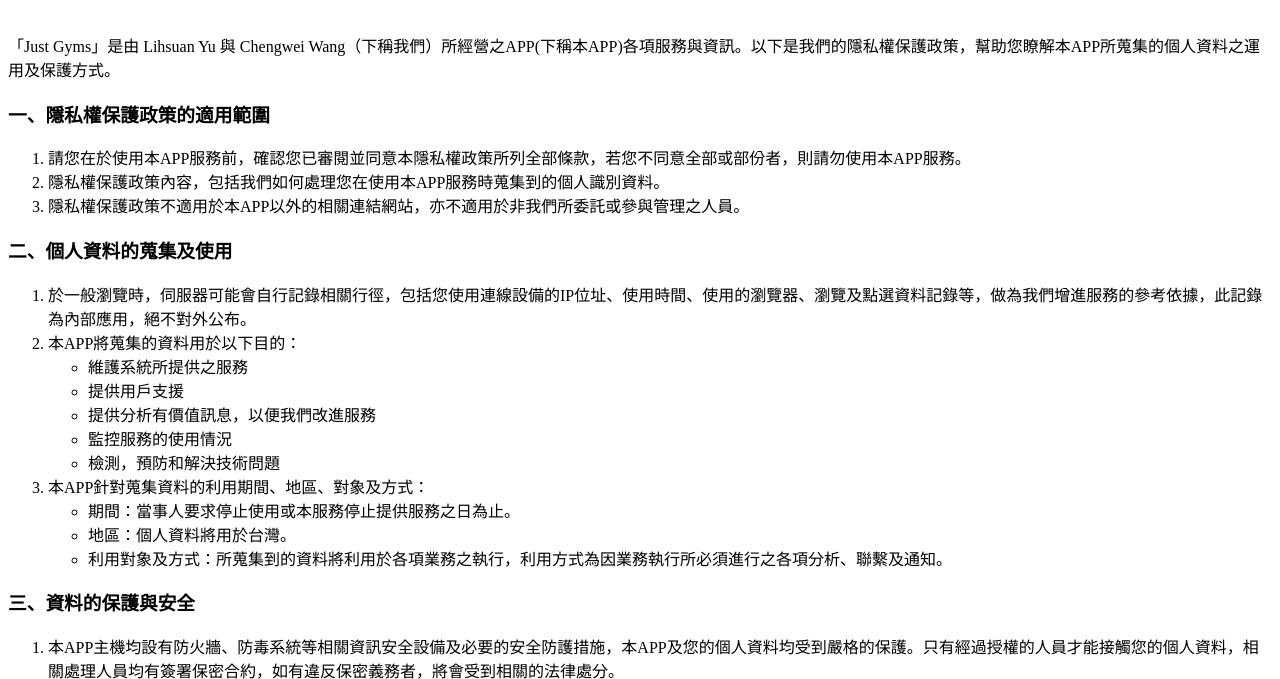
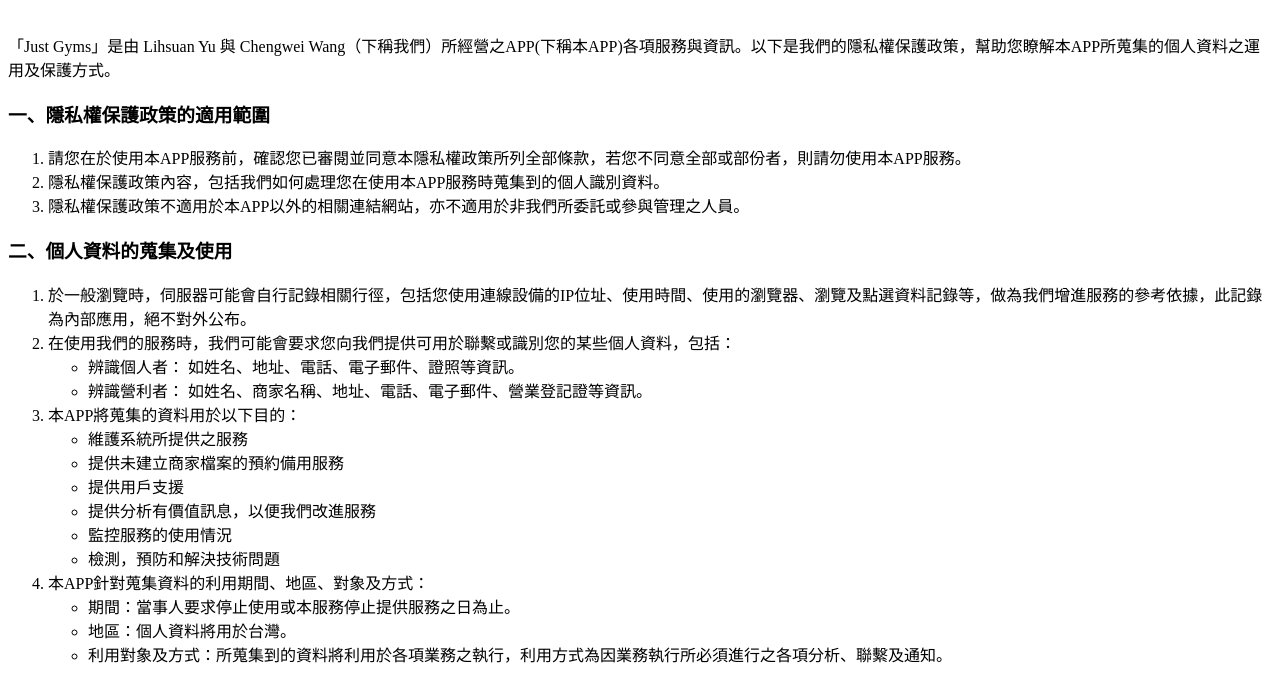
Before and after one commit to yu840915/JustGyms-server, a plain HTML site: page public/privacy/index.html in a window 1280 px wide. Shown: the part 116-795 px from the top of the page. Drawn offline with Linux system fonts and the light colour scheme.

Commit message:
Update privacy

```diff
--- a/public/privacy/index.html
+++ b/public/privacy/index.html
@@ -36,9 +36,17 @@
           於一般瀏覽時，伺服器可能會自行記錄相關行徑，包括您使用連線設備的IP位址、使用時間、使用的瀏覽器、瀏覽及點選資料記錄等，做為我們增進服務的參考依據，此記錄為內部應用，絕不對外公布。
         </li>
         <li>
+          在使用我們的服務時，我們可能會要求您向我們提供可用於聯繫或識別您的某些個人資料，包括：
+          <ul>
+            <li>辨識個人者： 如姓名、地址、電話、電子郵件、證照等資訊。</li>
+            <li>辨識營利者： 如姓名、商家名稱、地址、電話、電子郵件、營業登記證等資訊。</li>
+          </ul>
+        </li>
+        <li>
           本APP將蒐集的資料用於以下目的：
           <ul>
             <li>維護系統所提供之服務</li>
+            <li>提供未建立商家檔案的預約備用服務</li>
             <li>提供用戶支援</li>
             <li>提供分析有價值訊息，以便我們改進服務</li>
             <li>監控服務的使用情況</li>
```
Also changed, not shown: 1 other file.
